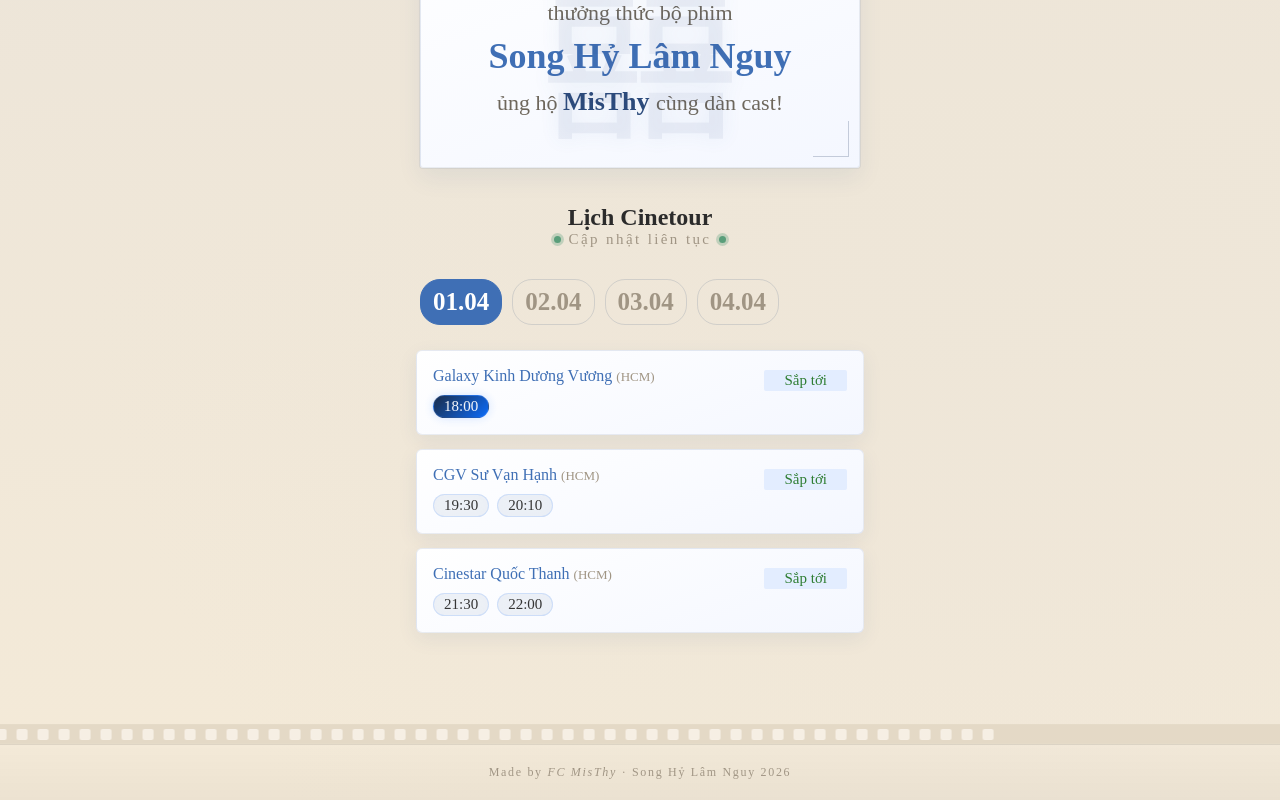
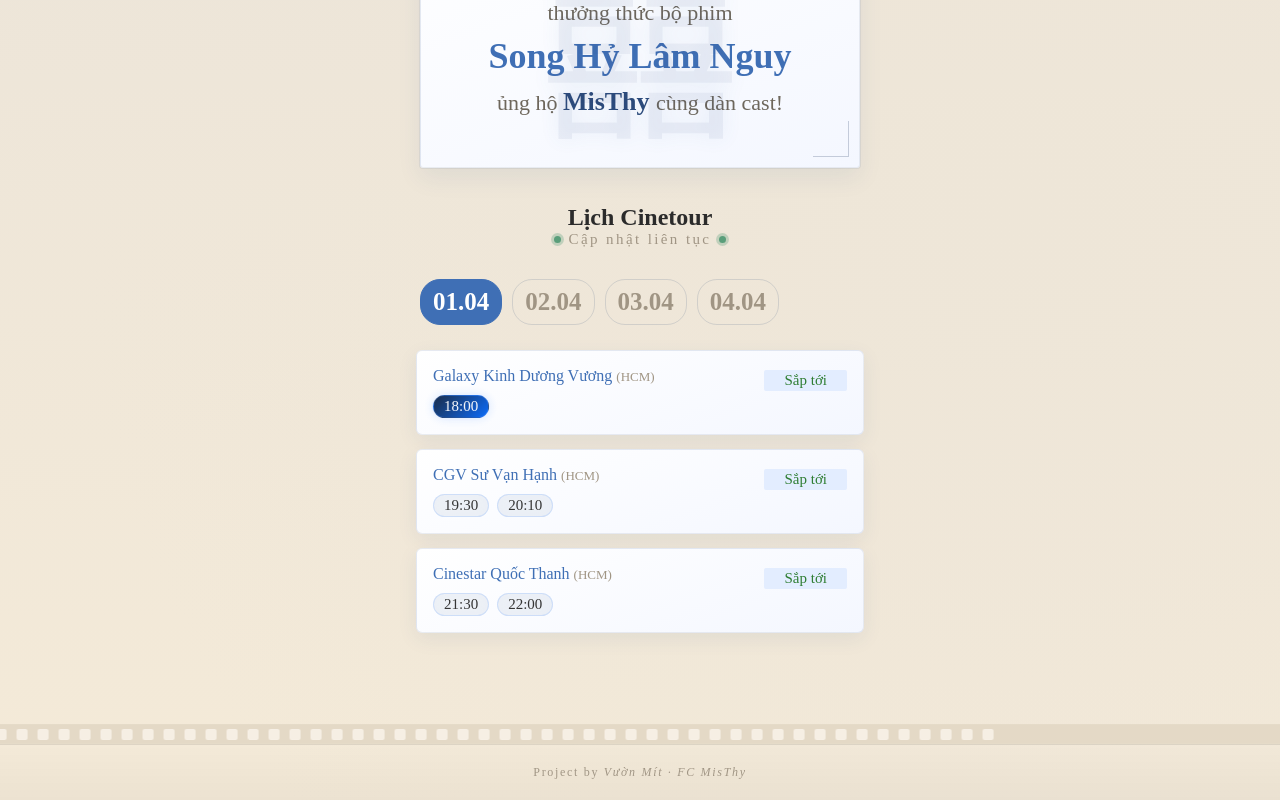
Before and after one commit to nth-Higooo/SongHy, a React (Vite) app: page / in a window 1280 px wide. Shown: the part 1159-1959 px from the top of the page. Built offline with nearby package versions, Linux system fonts and the light colour scheme; a web font is replaced by a local one.

Commit message:
update ft

```diff
--- a/src/components/Footer.jsx
+++ b/src/components/Footer.jsx
@@ -1,7 +1,7 @@
 export default function Footer() {
   return (
     <div className="page-footer">
-      Made by <em>FC MisThy</em> · Song Hỷ Lâm Nguy 2026
+      Project by <em>Vườn Mít · FC MisThy</em>
     </div>
   );
 }
```
